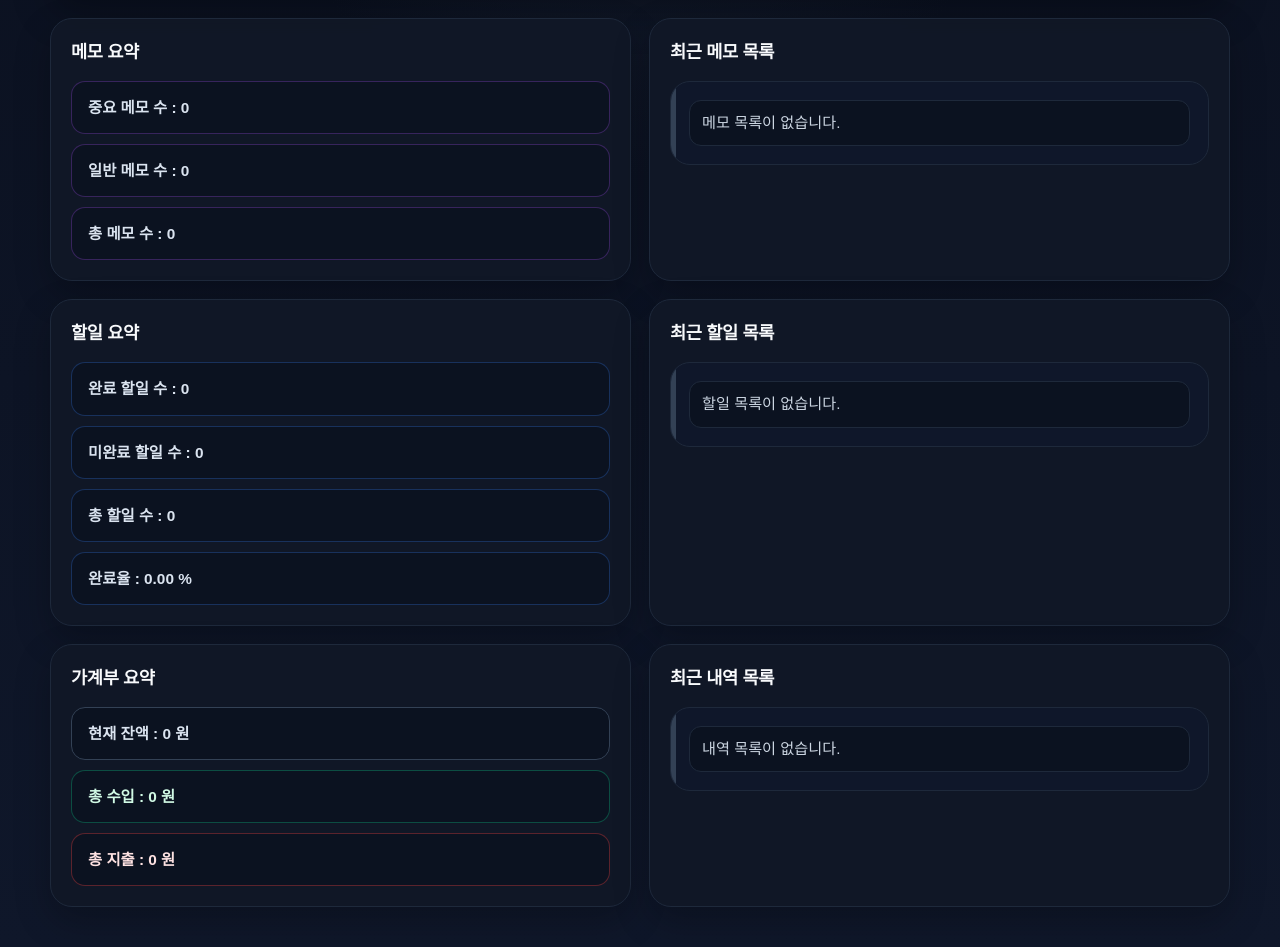
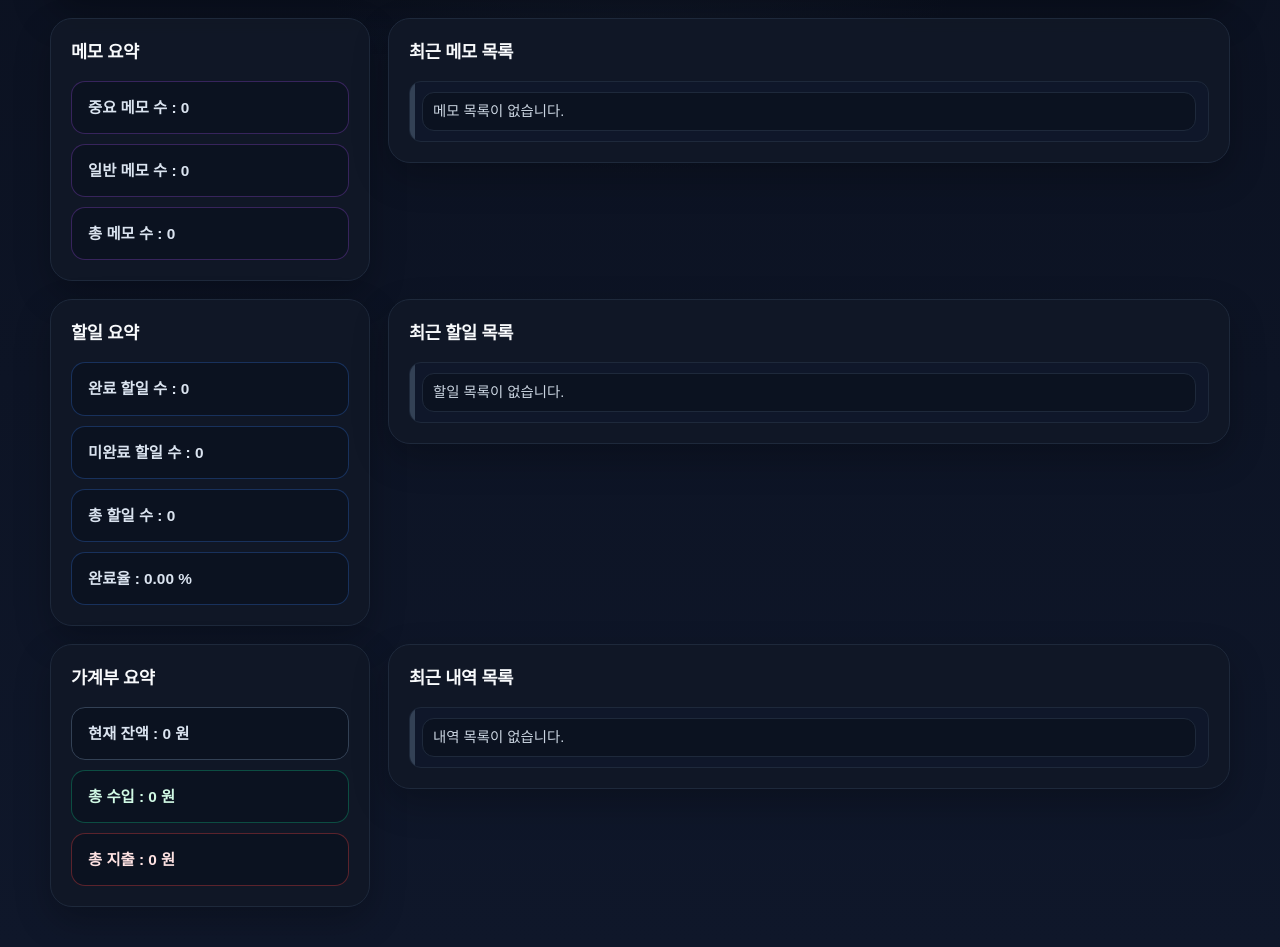
Before and after one commit to kwangs7243/api, a Flask app: page / in a window 1280 px wide. Shown: the part 190-1137 px from the top of the page. Run offline with Flask 3, Linux system fonts and the light colour scheme; the visitor is signed in with stand-in values (Sample User, id 1); tables that the repository leaves empty or names only in its code hold one stand-in row (values such as "Sample post").

Commit message:
style : css 일부수정 ui 크기 조정 요약목록 배치 조정

```diff
--- a/static/style.css
+++ b/static/style.css
@@ -204,7 +204,10 @@ button {
 }
 
 .dashboard {
-    grid-template-columns: repeat(2, minmax(0, 1fr));
+    display: grid;
+    grid-template-columns: 320px minmax(0, 1fr);
+    gap: 18px;
+    align-items: start;
 }
 
 .dashboard-card .summary-item {
@@ -615,7 +618,9 @@ button {
    최근 목록 / 메인 대시보드 카드
 ========================= */
 .compact-list {
-    grid-template-columns: repeat(auto-fit, minmax(220px, 1fr));
+    display: grid;
+    grid-template-columns: 1fr;
+    gap: 12px;
 }
 
 .compact-card {
@@ -802,3 +807,32 @@ button {
         font-size: 0.84rem;
     }
 }
+
+/* =========================
+   최근 목록 압축 (최종본)
+========================= */
+
+/* 카드 전체 높이 줄이기 */
+.compact-card {
+    padding: 10px 12px !important;
+    border-radius: 12px;
+}
+
+/* 내용 박스 높이 줄이기 */
+.compact-card .item-text {
+    min-height: auto !important;
+    padding: 8px 10px !important;
+    font-size: 0.9rem;
+}
+
+/* 배지 작게 */
+.compact-card .badge {
+    min-height: 24px !important;
+    padding: 0 8px !important;
+    font-size: 0.75rem;
+}
+
+/* 카드 간격 줄이기 */
+.compact-list {
+    gap: 8px !important;
+}
```
